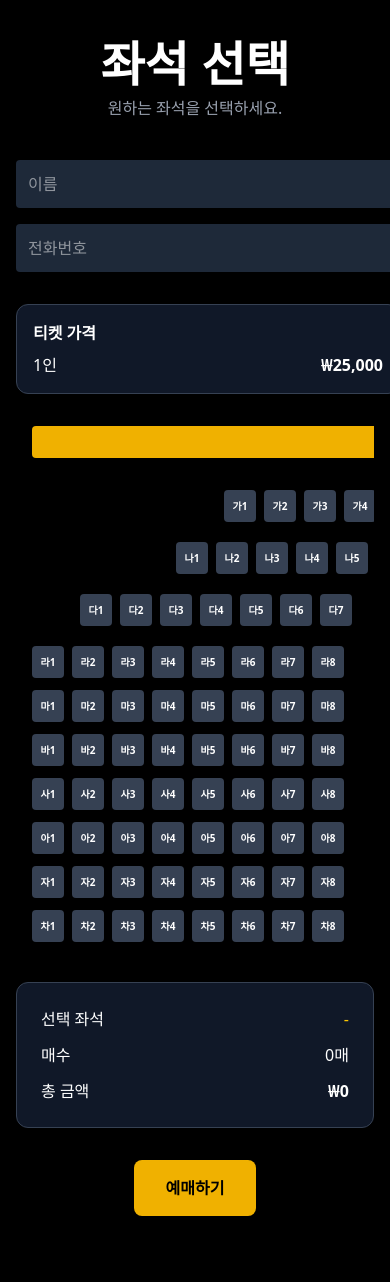
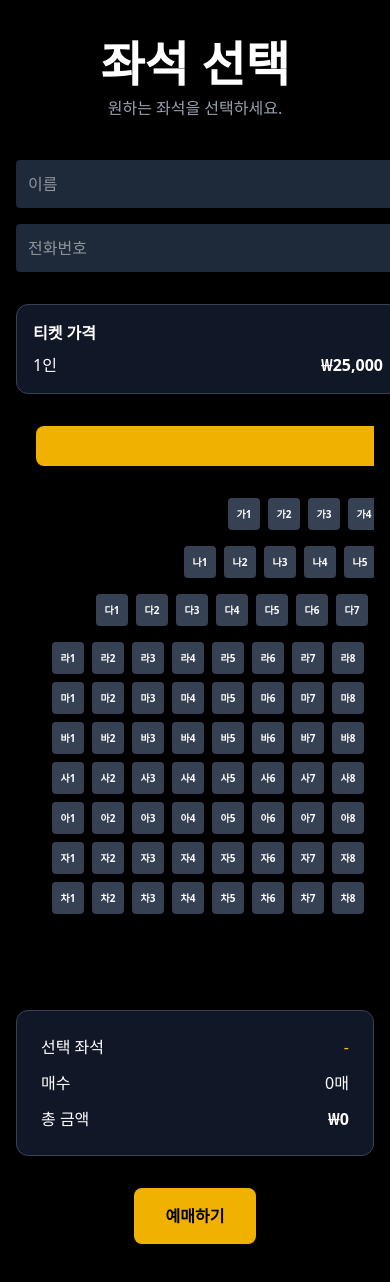
Before and after one commit to dokteukdance-academy/dokteuk-ticket, a Next.js app: page /reserve in a window 390 px wide. Shown: the top 1282 px of the page. Before the commit the page ends 1256 px from the top, so only its background shows below. Built offline with nearby package versions, Linux system fonts and the light colour scheme; no server answers; the database is empty.

Commit message:
Fix mobile seat map

```diff
--- a/src/app/reserve/page.tsx
+++ b/src/app/reserve/page.tsx
@@ -83,8 +83,7 @@ export default function ReservePage() {
   };
 
   return (
-    <main className="min-h-screen bg-black text-white">
-
+    <main className="min-h-screen bg-black text-white overflow-y-auto">
       <div className="max-w-6xl mx-auto px-4 py-10">
 
         <h1 className="text-5xl font-bold text-center mb-2">
@@ -107,13 +106,13 @@ export default function ReservePage() {
         </div>
 
         {/* 좌석맵 */}
-        <div className="mt-8">
+        <section className="mt-8 w-full overflow-x-auto pb-8">
           <SeatMap
             selectedSeats={selectedSeats}
             reservedSeats={reservedSeats}
             onSelect={handleSeatSelect}
           />
-        </div>
+        </section>
 
         {/* 선택 정보 */}
         <div className="mt-10 max-w-md mx-auto rounded-xl bg-gray-900 border border-gray-700 p-6 space-y-3">
@@ -139,7 +138,7 @@ export default function ReservePage() {
           </div>
         </div>
 
-        <div className="text-center">
+        <div className="text-center pb-20">
           <button
             onClick={handlePayment}
             className="mt-8 bg-yellow-500 hover:bg-yellow-400 text-black font-bold px-8 py-4 rounded-lg transition"
@@ -149,7 +148,6 @@ export default function ReservePage() {
         </div>
 
       </div>
-
     </main>
   );
 }
--- a/src/components/SeatMap.tsx
+++ b/src/components/SeatMap.tsx
@@ -28,11 +28,11 @@ export default function SeatMap({
   }, []);
 
   const renderBlock = (block: string[][]) => (
-    <div className="flex flex-col gap-3 flex-shrink-0">
+    <div className="flex flex-col gap-2 flex-shrink-0">
       {block.map((row, rowIndex) => (
         <div
           key={rowIndex}
-          className="flex gap-2"
+          className="flex justify-center gap-2"
         >
           {row.map((seat, index) => {
             if (seat === "") {
@@ -62,34 +62,49 @@ export default function SeatMap({
   );
 
   return (
+    <div className="w-full">
       <div
         ref={scrollRef}
-      className="w-full overflow-x-auto overflow-y-hidden touch-pan-x"
+        className="
+          overflow-x-auto
+          overflow-y-visible
+          touch-pan-x
+          pb-6
+          scrollbar-thin
+        "
       >
         <div
-        className="inline-flex flex-col"
+          className="mx-auto"
           style={{
+            width: "max-content",
             minWidth: "960px",
-          paddingLeft: "16px",
-          paddingRight: "16px",
+            padding: "0 20px",
           }}
         >
           <div
-          className="mb-8 h-8 rounded bg-yellow-500 flex items-center justify-center text-black font-bold"
-          style={{ width: "960px" }}
+            className="
+              h-10
+              rounded-lg
+              bg-yellow-500
+              flex
+              items-center
+              justify-center
+              text-black
+              font-bold
+              text-lg
+              mb-8
+            "
           >
             STAGE
           </div>
 
-        <div
-          className="flex gap-10"
-          style={{ width: "960px" }}
-        >
+          <div className="flex justify-center gap-10">
             {renderBlock(seatBlocks.left)}
             {renderBlock(seatBlocks.center)}
             {renderBlock(seatBlocks.right)}
           </div>
         </div>
       </div>
+    </div>
   );
 }
```
Lines whose indentation alone changed are shown as unchanged.
